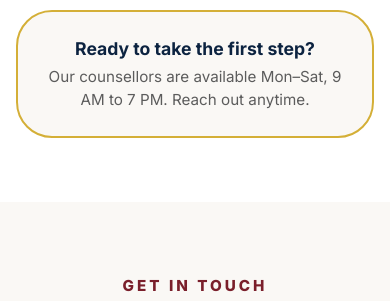
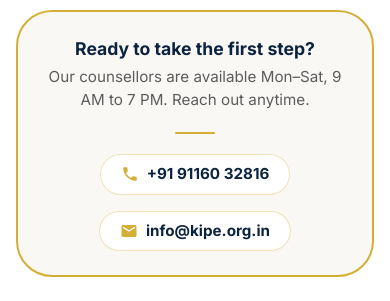
Before and after one commit to sriarpit/KIPE, a React (Vite) app: page / in a window 390 px wide. Shown: the part 7680-7981 px from the top of the page. Built offline with nearby package versions, Linux system fonts and the light colour scheme.

Commit message:
Add phone and email contact pills to How It Works bottom banner

```diff
--- a/src/components/HowItWorks.jsx
+++ b/src/components/HowItWorks.jsx
@@ -6,6 +6,8 @@
 import DescriptionIcon from '@mui/icons-material/Description';
 import CheckCircleIcon from '@mui/icons-material/CheckCircle';
 import ChevronRightIcon from '@mui/icons-material/ChevronRight';
+import PhoneIcon from '@mui/icons-material/Phone';
+import EmailIcon from '@mui/icons-material/Email';
 
 const steps = [
   {
@@ -234,9 +236,71 @@
             <Typography sx={{ color: '#0C2340', fontWeight: 700, fontSize: '1.1rem', mb: 0.5 }}>
               Ready to take the first step?
             </Typography>
-            <Typography sx={{ color: '#5C5C5C', fontSize: '0.95rem' }}>
+            <Typography sx={{ color: '#5C5C5C', fontSize: '0.95rem', mb: 2.5 }}>
               Our counsellors are available Mon–Sat, 9 AM to 7 PM. Reach out anytime.
             </Typography>
+
+            {/* Divider */}
+            <Box sx={{ width: 40, height: 2, bgcolor: '#D4AF37', borderRadius: 1, mx: 'auto', mb: 2.5 }} />
+
+            {/* Contact details */}
+            <Box
+              sx={{
+                display: 'flex',
+                justifyContent: 'center',
+                alignItems: 'center',
+                gap: { xs: 2, md: 5 },
+                flexWrap: 'wrap',
+              }}
+            >
+              <Box
+                component="a"
+                href="tel:+919116032816"
+                sx={{
+                  display: 'flex', alignItems: 'center', gap: 1,
+                  textDecoration: 'none',
+                  px: 2.5, py: 1,
+                  borderRadius: 2,
+                  border: '1px solid rgba(212,175,55,0.35)',
+                  bgcolor: '#FFFFFF',
+                  transition: 'all 0.2s ease',
+                  '&:hover': {
+                    borderColor: '#D4AF37',
+                    boxShadow: '0 4px 16px rgba(212,175,55,0.2)',
+                    transform: 'translateY(-2px)',
+                  },
+                }}
+              >
+                <PhoneIcon sx={{ color: '#D4AF37', fontSize: 18 }} />
+                <Typography sx={{ color: '#0C2340', fontWeight: 700, fontSize: '0.95rem' }}>
+                  +91 91160 32816
+                </Typography>
+              </Box>
+
+              <Box
+                component="a"
+                href="mailto:info@kipe.org.in"
+                sx={{
+                  display: 'flex', alignItems: 'center', gap: 1,
+                  textDecoration: 'none',
+                  px: 2.5, py: 1,
+                  borderRadius: 2,
+                  border: '1px solid rgba(212,175,55,0.35)',
+                  bgcolor: '#FFFFFF',
+                  transition: 'all 0.2s ease',
+                  '&:hover': {
+                    borderColor: '#D4AF37',
+                    boxShadow: '0 4px 16px rgba(212,175,55,0.2)',
+                    transform: 'translateY(-2px)',
+                  },
+                }}
+              >
+                <EmailIcon sx={{ color: '#D4AF37', fontSize: 18 }} />
+                <Typography sx={{ color: '#0C2340', fontWeight: 700, fontSize: '0.95rem' }}>
+                  info@kipe.org.in
+                </Typography>
+              </Box>
+            </Box>
           </Box>
         </motion.div>
       </Container>
```
